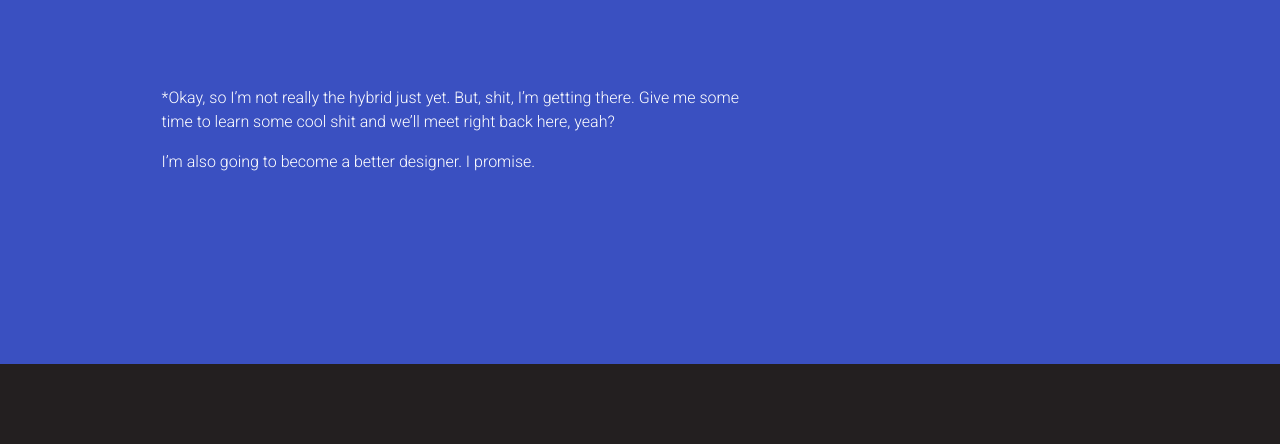
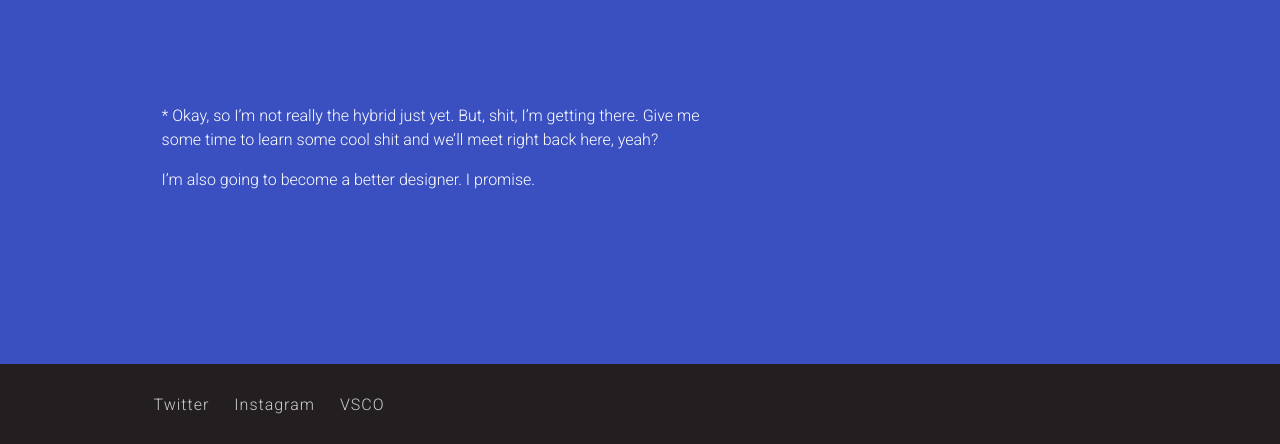
Before and after one commit to abmann18/hw4, a plain HTML site: page dev/index.html in a window 1280 px wide. Shown: the part 356-800 px from the top of the page. Drawn offline with Linux system fonts and the light colour scheme.

Commit message:
Just kidding. index.html is now complete with links to everything

```diff
--- a/dev/css/styles.css
+++ b/dev/css/styles.css
@@ -9,7 +9,7 @@ html{
 	color: #fff;
 	font-family: "Roboto";
 }
-#header{
+.header{
 	height: 1.9em;
 }
 h1{
@@ -39,25 +39,25 @@ hr{
 	background-color: #231f20;
 	border-style: none;
 	margin-left: 0;
-	margin-top: 40px;
+	margin-top: 30px;
 }
-#maincontent{
+.maincontent{
 	clear: both;
-	margin-top: 106px;
+	margin-top: 120px;
 }
 h2{
 	font-weight: 300;
 	font-size: 3.75em;
 	letter-spacing: 3px;
 }
-#description{
-	width: 600px;
+.description{
+	width: 575px;
 	font-size: 1em;
 	font-weight: 300;
-	margin-top: 106px;
+	margin-top: 120px;
 	line-height: 24px;
 }
-#footer{
+.footer{
 	width: 100%;
 	height: 80px;
 	position: absolute;
@@ -65,3 +65,18 @@ h2{
 	left: 0;
 	background-color: #231f20;
 }
+.footerlinks{
+	min-width: 980px;
+	margin-left: 12%;
+	list-style: none;
+	padding: 0;
+	margin-top: 15px;
+}
+.sociallinks{
+	font-weight: 300;
+	font-size: 1em;
+	letter-spacing: 1px;
+	color: #cccccc;
+	float: left;
+	padding-right: 25px;
+}
--- a/dev/index.html
+++ b/dev/index.html
@@ -3,7 +3,7 @@
 	<head>
 		<link rel="Stylesheet" type="text/css" href="css/styles.css">
 
-		<div id="header">
+		<div class="header">
 			<h1>BKLYNGZLL</h1>
 			<nav>
 				<ul class="nav">
@@ -17,18 +17,22 @@
  	</head>
 
 	<body>
-		<div id="maincontent">
+		<div class="maincontent">
 			<h2>Designer / Developer*</h2>
 
-			<div id="description">
-				<p>*Okay, so I&rsquo;m not really the hybrid just yet. But, shit, I&rsquo;m getting there. Give me some time to learn some cool shit and we&rsquo;ll meet right back here, yeah?</p>
+			<div class="description">
+				<p>* Okay, so I&rsquo;m not really the hybrid just yet. But, shit, I&rsquo;m getting there. Give me some time to learn some cool shit and we&rsquo;ll meet right back here, yeah?</p>
 
 				<p>I&rsquo;m also going to become a better designer. I promise.</p>
 			</div>
 		</div>
 
-		<div id="footer">
-
+		<div class="footer">
+			<div class="footerlinks">
+				<p class="sociallinks">Twitter</p>
+				<p class="sociallinks">Instagram</p>
+				<p class="sociallinks">VSCO</p>
+			</div>
 		</div>
 	</body>
 </html>
```
